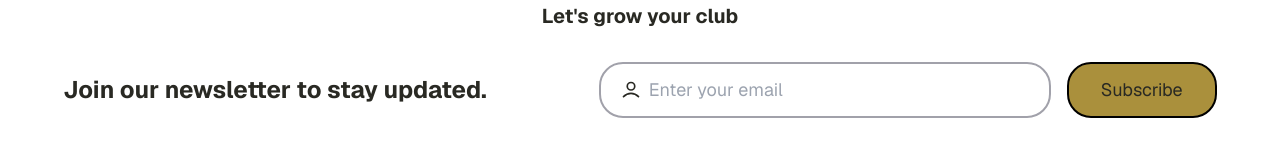
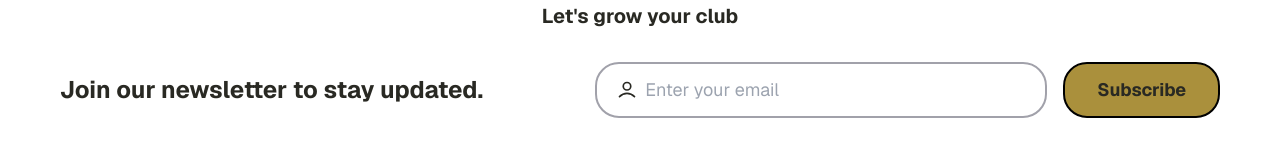
Before and after one commit to dylewskii/fitness-saas, a Next.js app: page / in a window 1280 px wide. Shown: the part 3779-3947 px from the top of the page. Built offline with nearby package versions, Linux system fonts and the light colour scheme.

Commit message:
update buttong

```diff
--- a/src/components/newsletter.tsx
+++ b/src/components/newsletter.tsx
@@ -36,7 +36,7 @@ export default function Newsletter() {
         </p>
         <EmailInput />
 
-        <button className="bg-secondary rounded-3xl border-2 border-black px-8 py-3 text-lg transition hover:bg-[hsl(46,48%,45%)]/80">
+        <button className="bg-secondary rounded-3xl border-2 border-black px-8 py-3 text-lg font-bold transition hover:bg-[hsl(46,48%,45%)]/80">
           Subscribe
         </button>
       </div>
```
